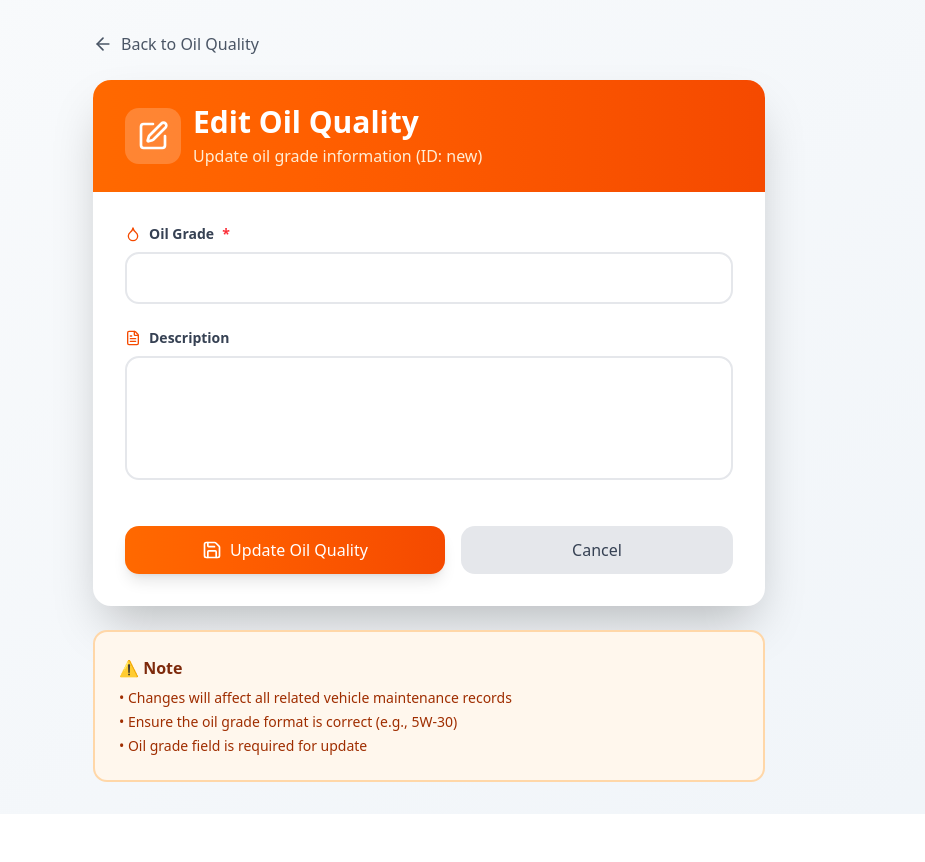
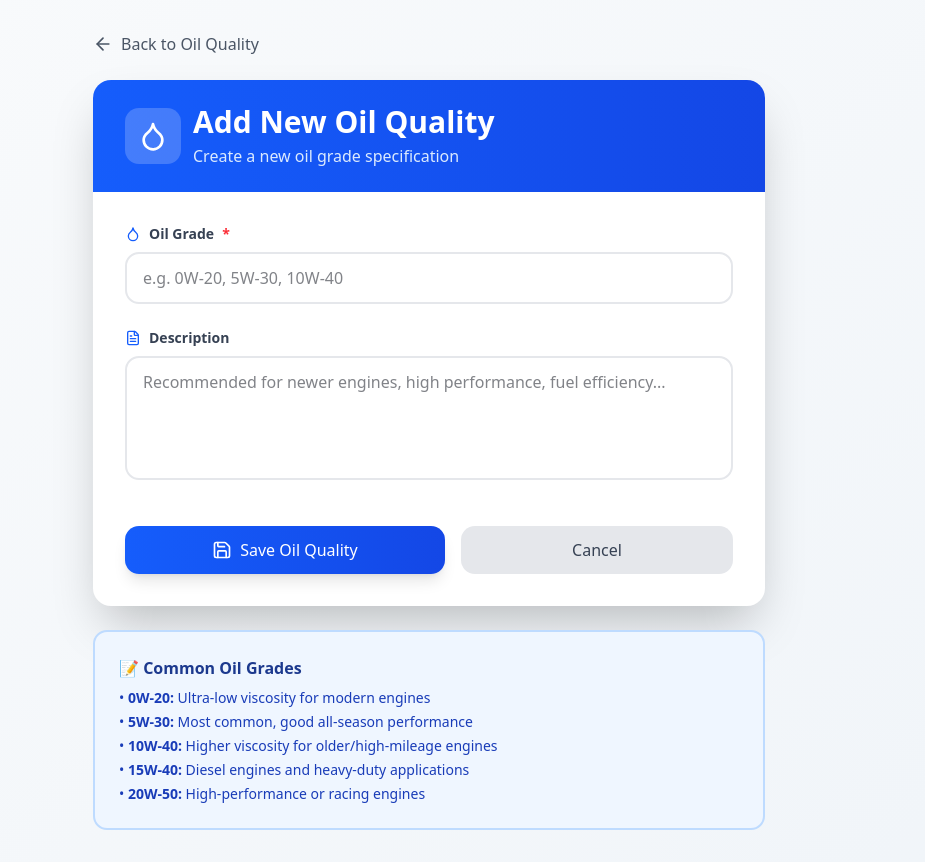
Before and after one commit to Navodyah/autofyx-frontend, a Next.js app: page /admin_dashboard/catalog/oil/new in a window 1280 px wide. Shown: the whole page, without its empty margins (355-1280 px from the left). Before the commit the page ends 814 px from the top, so only its background shows below. Built offline with nearby package versions, Linux system fonts and the light colour scheme; no server answers.

Commit message:
oil new page

```diff
--- /dev/null
+++ b/app/admin_dashboard/catalog/oil/new/page.tsx
@@ -0,0 +1,165 @@
+'use client';
+import { useState } from 'react';
+import { useRouter } from 'next/navigation';
+import axios from 'axios';
+import Link from 'next/link';
+import { ArrowLeft, Save, Droplet, FileText } from 'lucide-react';
+
+export default function NewOilQualityPage() {
+  const router = useRouter();
+  const [isLoading, setIsLoading] = useState(false);
+
+  const [formData, setFormData] = useState({
+    oil_grade: '',
+    description: ''
+  });
+
+  const handleChange = (e: React.ChangeEvent<HTMLInputElement | HTMLTextAreaElement>) => {
+    setFormData({ ...formData, [e.target.name]: e.target.value });
+  };
+
+  const handleSubmit = async (e: React.FormEvent) => {
+    e.preventDefault();
+    setIsLoading(true);
+
+    try {
+      // POST request with axios
+      const response = await axios.post('http://127.0.0.1:8000/oil_quality/', {
+        oil_grade: formData.oil_grade,
+        description: formData.description
+      });
+
+      if (response.status === 200 || response.status === 201) {
+        alert("Oil Quality Added Successfully!");
+        router.push('/admin_dashboard/catalog/oil');
+      }
+    } catch (error: any) {
+      console.error(error);
+      const errorMessage = error.response?.data?.detail || "Error saving data";
+      alert(errorMessage);
+    } finally {
+      setIsLoading(false);
+    }
+  };
+
+  return (
+    <div className="min-h-screen bg-gradient-to-br from-slate-50 to-slate-100 p-8">
+      <div className="max-w-2xl mx-auto">
+        {/* Back Button */}
+        <Link href="/admin_dashboard/catalog/oil">
+          <button className="mb-6 flex items-center gap-2 text-gray-600 hover:text-blue-600 transition-colors">
+            <ArrowLeft className="w-5 h-5" />
+            Back to Oil Quality
+          </button>
+        </Link>
+
+        {/* Form Card */}
+        <div className="bg-white rounded-2xl shadow-2xl overflow-hidden">
+          {/* Header */}
+          <div className="bg-gradient-to-r from-blue-600 to-blue-700 px-8 py-6">
+            <div className="flex items-center gap-3 text-white">
+              <div className="bg-white/20 p-3 rounded-xl">
+                <Droplet className="w-8 h-8" />
+              </div>
+              <div>
+                <h1 className="text-3xl font-bold">Add New Oil Quality</h1>
+                <p className="text-blue-100 mt-1">Create a new oil grade specification</p>
+              </div>
+            </div>
+          </div>
+
+          {/* Form */}
+          <form onSubmit={handleSubmit} className="p-8 space-y-6">
+            {/* Oil Grade */}
+            <div className="space-y-2">
+              <label className="flex items-center gap-2 text-sm font-semibold text-gray-700">
+                <Droplet className="w-4 h-4 text-blue-600" />
+                Oil Grade <span className="text-red-500">*</span>
+              </label>
+              <input
+                name="oil_grade"
+                type="text"
+                value={formData.oil_grade}
+                onChange={handleChange}
+                required
+                placeholder="e.g. 0W-20, 5W-30, 10W-40"
+                className="w-full px-4 py-3 border-2 border-gray-200 rounded-xl focus:border-blue-500 focus:outline-none transition-colors"
+              />
+            </div>
+
+            {/* Description */}
+            <div className="space-y-2">
+              <label className="flex items-center gap-2 text-sm font-semibold text-gray-700">
+                <FileText className="w-4 h-4 text-blue-600" />
+                Description
+              </label>
+              <textarea
+                name="description"
+                rows={4}
+                value={formData.description}
+                onChange={handleChange}
+                placeholder="Recommended for newer engines, high performance, fuel efficiency..."
+                className="w-full px-4 py-3 border-2 border-gray-200 rounded-xl focus:border-blue-500 focus:outline-none transition-colors resize-none"
+              />
+            </div>
+
+            {/* Preview */}
+            {formData.oil_grade && (
+              <div className="bg-blue-50 border-2 border-blue-200 rounded-xl p-4">
+                <p className="text-sm text-blue-800">
+                  🛢️ Oil Grade: <span className="font-semibold">{formData.oil_grade}</span>
+                </p>
+                {formData.description && (
+                  <p className="text-sm text-blue-700 mt-2">
+                    📝 {formData.description}
+                  </p>
+                )}
+              </div>
+            )}
+
+            {/* Buttons */}
+            <div className="flex gap-4 pt-4">
+              <button
+                type="submit"
+                disabled={isLoading}
+                className="flex-1 bg-gradient-to-r from-blue-600 to-blue-700 hover:from-blue-700 hover:to-blue-800 text-white px-6 py-3 rounded-xl flex items-center justify-center gap-2 shadow-lg hover:shadow-xl transition-all duration-300 transform hover:scale-105 disabled:opacity-50 disabled:cursor-not-allowed disabled:transform-none"
+              >
+                {isLoading ? (
+                  <>
+                    <div className="animate-spin rounded-full h-5 w-5 border-b-2 border-white"></div>
+                    Saving...
+                  </>
+                ) : (
+                  <>
+                    <Save className="w-5 h-5" />
+                    Save Oil Quality
+                  </>
+                )}
+              </button>
+              <Link href="/admin_dashboard/catalog/oil" className="flex-1">
+                <button
+                  type="button"
+                  className="w-full bg-gray-200 hover:bg-gray-300 text-gray-700 px-6 py-3 rounded-xl flex items-center justify-center gap-2 transition-all duration-300"
+                >
+                  Cancel
+                </button>
+              </Link>
+            </div>
+          </form>
+        </div>
+
+        {/* Info Card */}
+        <div className="mt-6 bg-blue-50 border-2 border-blue-200 rounded-xl p-6">
+          <h3 className="font-semibold text-blue-900 mb-2">📝 Common Oil Grades</h3>
+          <ul className="text-sm text-blue-800 space-y-1">
+            <li>• <strong>0W-20:</strong> Ultra-low viscosity for modern engines</li>
+            <li>• <strong>5W-30:</strong> Most common, good all-season performance</li>
+            <li>• <strong>10W-40:</strong> Higher viscosity for older/high-mileage engines</li>
+            <li>• <strong>15W-40:</strong> Diesel engines and heavy-duty applications</li>
+            <li>• <strong>20W-50:</strong> High-performance or racing engines</li>
+          </ul>
+        </div>
+      </div>
+    </div>
+  );
+}
```
